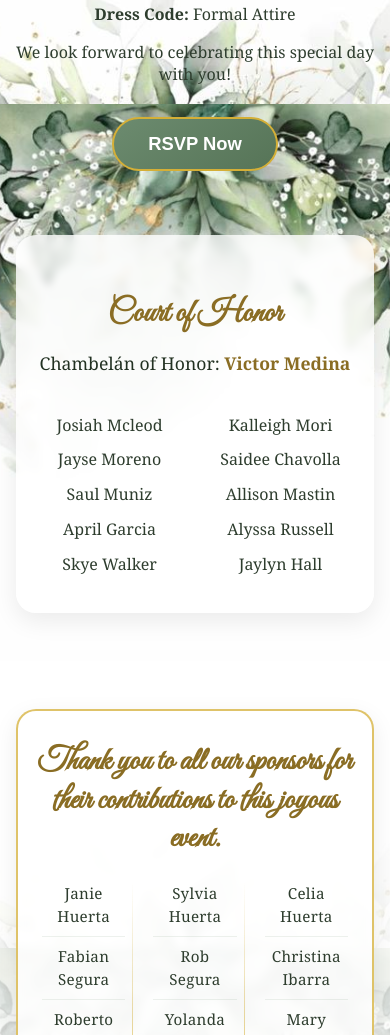
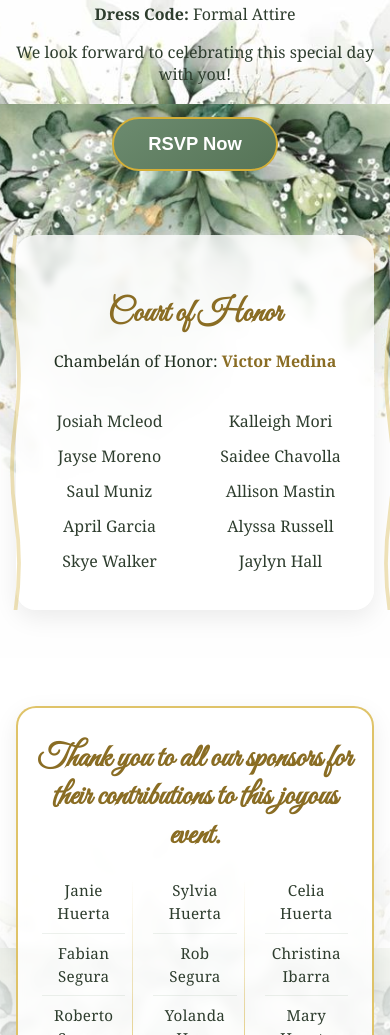
Before and after one commit to bleufabs/quince-app, a plain HTML site: page frontend/index.html in a window 390 px wide. Shown: the part 740-1775 px from the top of the page. Drawn offline with Linux system fonts and the light colour scheme.

```diff
--- a/frontend/styles.css
+++ b/frontend/styles.css
@@ -627,18 +627,19 @@
     padding: 0.4rem 0;
   }
 
-  .court::before,
-  .court::after {
-    display: none;
+  .chamberlain {
+    font-size: clamp(1rem, 2.5vw, 1.1rem);
+    line-height: 1.4;
   }
 
   .chamberlain strong {
-    color: #8a6d24;
     white-space: nowrap;
   }
 
+  /* show squiggles on mobile */
   .court::before,
   .court::after {
-    display: none;
+    opacity: 0.35;
+    width: 24px;
   }
 }
```
